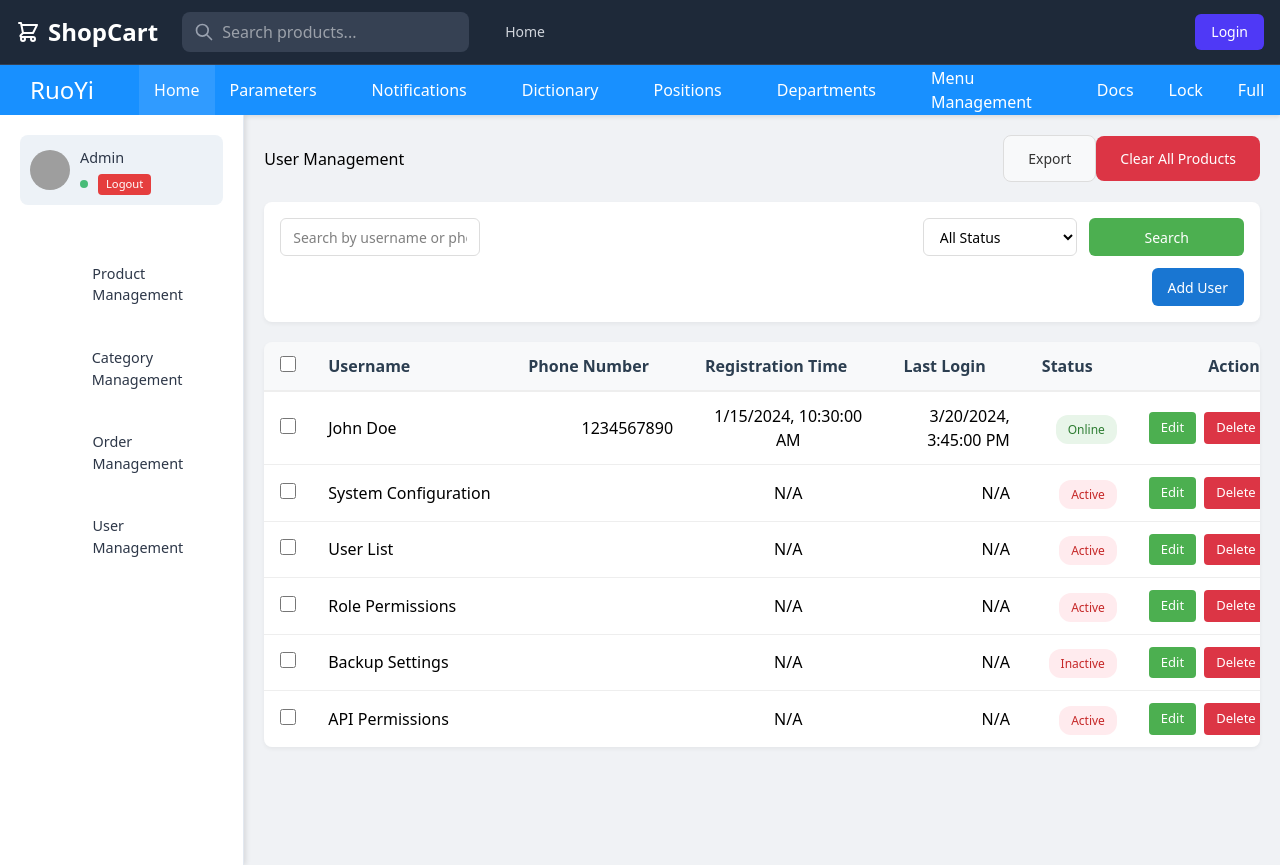
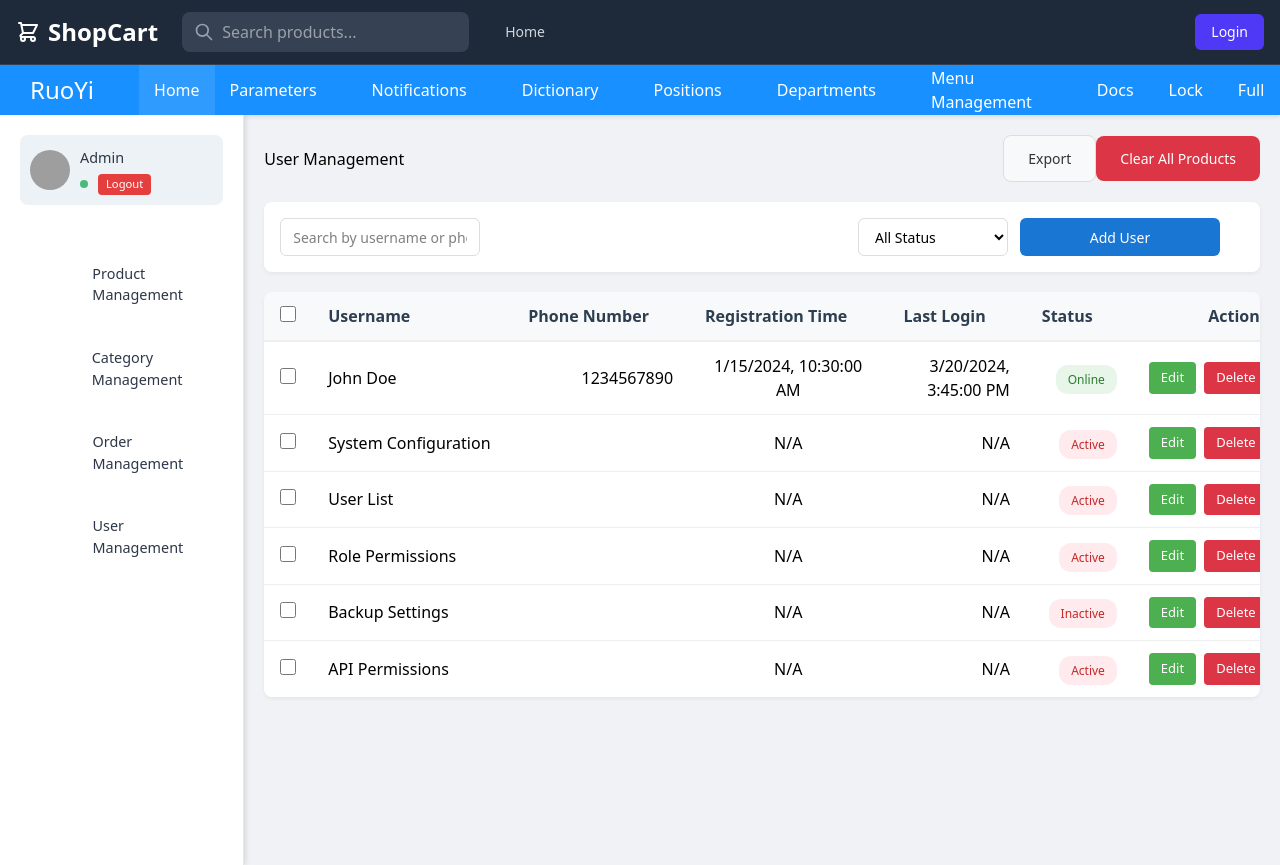
Before and after one commit to Aliyan91/Product-Management, a Vue app: page /admin in a window 1280 px wide. Shown: the top 865 px of the page. Built offline with nearby package versions, Linux system fonts and the light colour scheme; grey boxes are pictures that could not be loaded.

Commit message:
Order Page

```diff
--- a/src/views/AdminPortal.vue
+++ b/src/views/AdminPortal.vue
@@ -118,7 +118,6 @@
                 <option value="sales">Sales Products</option>
                 <option value="views">Most Viewed Products</option>
               </select>
-              <button class="btn btn-search" @click="performSearch">Search</button>
               <button class="btn btn-primary" @click="openAddProductModal">Add Product</button>
             </div>
 
@@ -174,7 +173,6 @@
                 <option value="Online">Online</option>
                 <option value="Offline">Offline</option>
               </select>
-              <button class="btn btn-search" @click="performSearch">Search</button>
               <button class="btn btn-primary" @click="openAddUserModal">Add User</button>
             </div>
 
@@ -242,7 +240,6 @@
                 <option value="501-1000">$501 - $1000</option>
                 <option value="1001+">$1000+</option>
               </select>
-              <button class="btn btn-search" @click="performSearch">Search</button>
               <button class="btn btn-primary" @click="openAddOrderModal">Add Order</button>
             </div>
 
@@ -1354,18 +1351,6 @@ const closeOrderDetailsModal = () => {
 }
 
 const filterOrders = () => {
-  // Validate that the end date isn't before the start date
-  if (dateFilters.start && dateFilters.end) {
-    const start = new Date(dateFilters.start)
-    const end = new Date(dateFilters.end)
-
-    if (end < start) {
-      alert('End date cannot be earlier than start date')
-      dateFilters.end = dateFilters.start
-      return
-    }
-  }
-
   console.log('Filtering orders by date range:', dateFilters)
 }
 
@@ -1467,22 +1452,6 @@ const saveOrder = () => {
   // Close modal
   showAddOrderModal.value = false
   console.log('Order saved:', newOrderEntry)
-}
-
-// Add these new methods for enhanced filter management
-const applyFilters = () => {
-  console.log('Applying all filters...')
-  // This function is purely for UX - the actual filtering is done in the computed property
-  // But you could add additional logic here if needed
-}
-
-const resetFilters = () => {
-  // Reset all filters to default values
-  searchQuery.value = ''
-  dateFilters.start = ''
-  dateFilters.end = ''
-  amountFilter.value = 'all'
-  console.log('Filters reset')
 }
 </script>
 
@@ -2416,85 +2385,4 @@ i {
 .icon-plus {
   font-size: 14px;
 }
-
-.filter-label {
-  font-weight: 500;
-  color: #666;
-  margin-right: 8px;
-}
-
-.date-range-filter, .amount-filter {
-  display: flex;
-  align-items: center;
-  padding: 8px 12px;
-  background-color: #f9f9f9;
-  border-radius: 6px;
-  border: 1px solid #eee;
-}
-
-.filter-actions {
-  display: flex;
-  gap: 8px;
-}
-
-/* Make the search filter grid more responsive */
-.search-filter {
-  display: grid;
-  grid-template-columns: 1fr 1fr;
-  grid-template-rows: auto auto auto;
-  gap: 12px;
-}
-
-.search-input {
-  grid-column: 1 / -1;
-}
-
-.date-range-filter {
-  grid-column: 1;
-}
-
-.amount-filter {
-  grid-column: 2;
-}
-
-.filter-actions {
-  grid-column: 1;
-}
-
-.btn-primary {
-  grid-column: 2;
-  justify-self: end;
-}
-
-@media (min-width: 1200px) {
-  .search-filter {
-    grid-template-columns: 2fr 2fr 1fr 1fr;
-    grid-template-rows: auto auto;
-  }
-
-  .search-input {
-    grid-column: 1 / 3;
-    grid-row: 1;
-  }
-
-  .date-range-filter {
-    grid-column: 3 / 5;
-    grid-row: 1;
-  }
-
-  .amount-filter {
-    grid-column: 1;
-    grid-row: 2;
-  }
-
-  .filter-actions {
-    grid-column: 2;
-    grid-row: 2;
-  }
-
-  .btn-primary {
-    grid-column: 3 / 5;
-    grid-row: 2;
-  }
-}
 </style>
```
